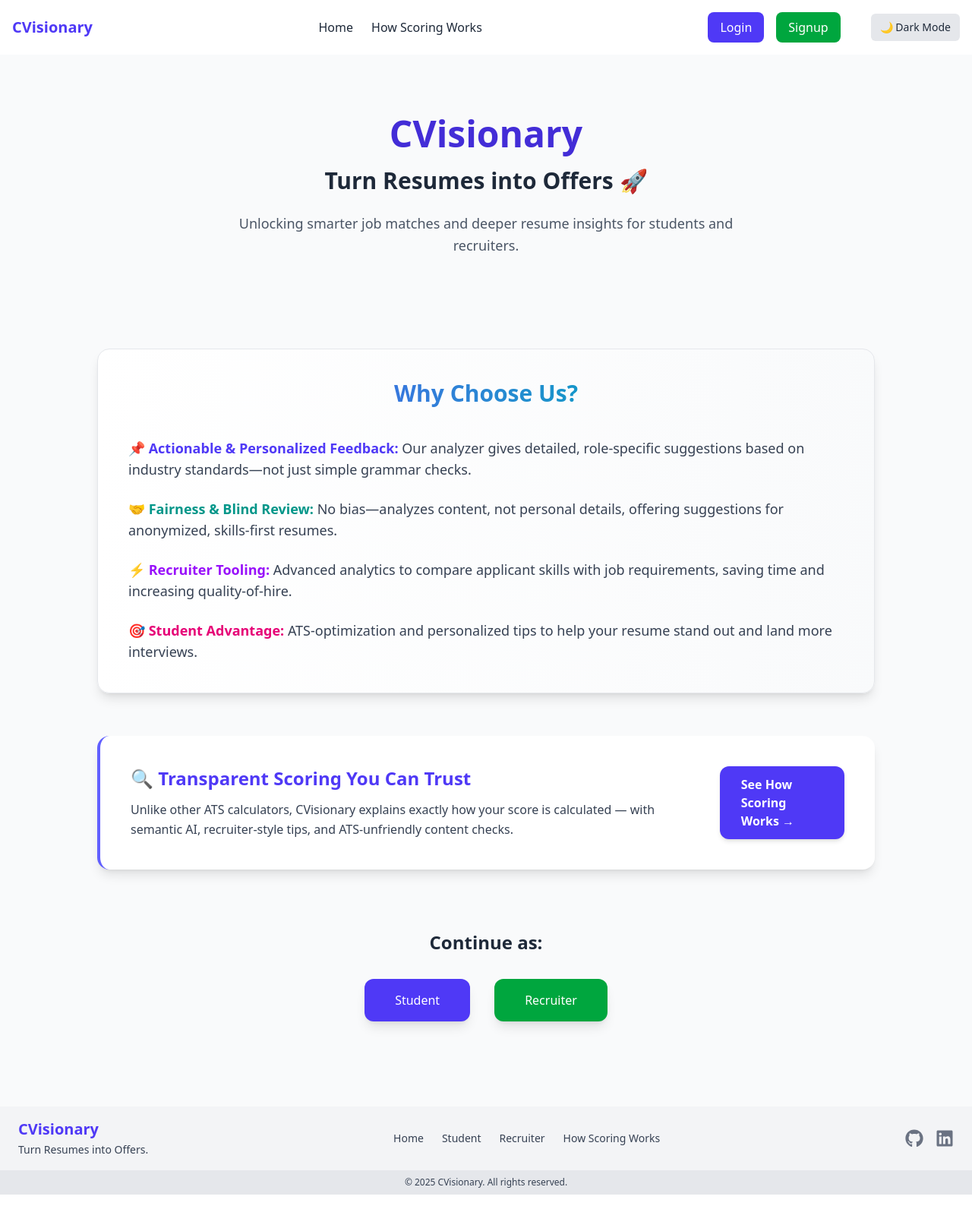
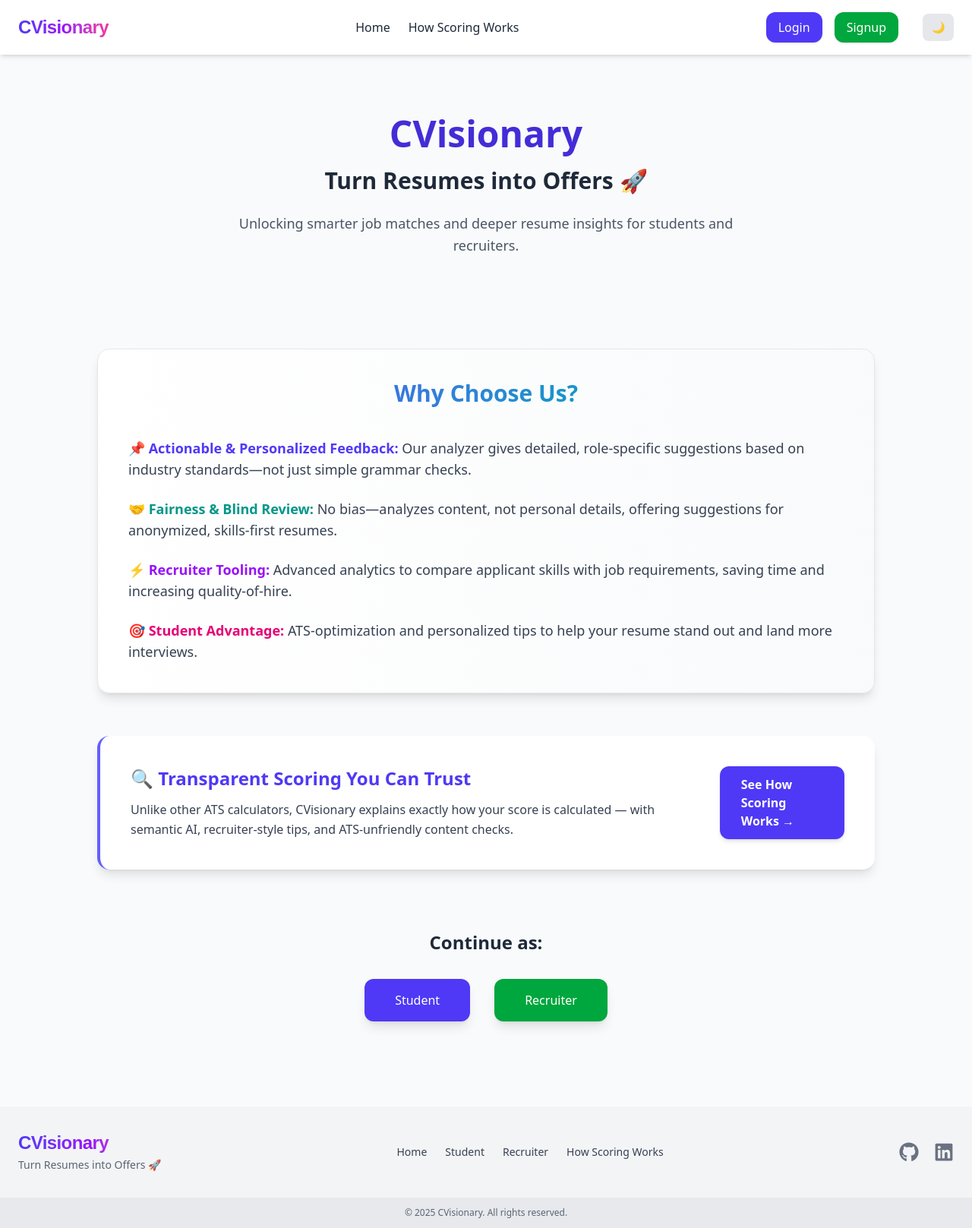
Before and after one commit to shruti-harayan/AI-Resume-Analyzer, a React (Vite) app: page / in a window 1280 px wide. Shown: the whole page at 76% size. Before the commit the page ends 1573 px from the top, so only its background shows below. Built offline with nearby package versions, Linux system fonts and the light colour scheme.

Commit message:
Add files via upload

```diff
--- a/src/components/AccessDenied.jsx
+++ b/src/components/AccessDenied.jsx
@@ -1,9 +1,28 @@
-// AccessDenied.jsx
 export default function AccessDenied() {
   return (
-    <div style={{ padding: "2rem", textAlign: "center" }}>
-      <h2>Access Denied</h2>
-      <p>You do not have permission to view this page with your current account.</p>
+    <div className="min-h-screen flex items-center justify-center bg-gray-50 dark:bg-gray-900 px-4">
+      <div className="max-w-md w-full bg-white dark:bg-gray-800 shadow-lg rounded-2xl p-8 text-center">
+        {/* Icon */}
+        <div className="text-6xl mb-4">⛔</div>
+
+        {/* Heading */}
+        <h2 className="text-2xl font-bold text-gray-900 dark:text-white mb-3">
+          Access Denied
+        </h2>
+
+        {/* Message */}
+        <p className="text-gray-600 dark:text-gray-400 mb-6">
+          You do not have permission to view this page with your current account.
+        </p>
+
+        {/* Back Button */}
+        <a
+          href="/"
+          className="inline-block px-6 py-2 rounded-xl bg-gradient-to-r from-indigo-600 to-purple-600 text-white font-semibold shadow-md hover:opacity-90 transition"
+        >
+          Go Back Home
+        </a>
+      </div>
     </div>
   );
 }
--- a/src/components/Footer.jsx
+++ b/src/components/Footer.jsx
@@ -3,53 +3,55 @@ import { Link } from "react-router-dom";
 import { FaGithub, FaLinkedin } from "react-icons/fa";
 
 const Footer = () => (
-  <footer className="bg-gray-100 dark:bg-gray-900 text-gray-700 dark:text-gray-300 mt-16">
-    <div className="max-w-7xl mx-auto px-6 py-4 flex flex-col md:flex-row items-center justify-between gap-4">
+  <footer className="bg-gray-100 dark:bg-gray-900 text-gray-700 dark:text-gray-300 mt-16 transition-colors duration-300">
+    <div className="max-w-7xl mx-auto px-6 py-8 flex flex-col md:flex-row items-center justify-between gap-6">
 
       {/* Brand */}
       <div className="text-center md:text-left">
-        <span className="block text-xl font-bold text-indigo-600 dark:text-indigo-400">
+        <span
+          className="block text-2xl font-extrabold bg-gradient-to-r from-indigo-600 via-purple-600 to-pink-500 bg-clip-text text-transparent tracking-tight"
+          style={{ fontFamily: "'Poppins', sans-serif" }}
+        >
           CVisionary
         </span>
-        <span className="text-sm">Turn Resumes into Offers.</span>
+        <span className="text-sm opacity-80">Turn Resumes into Offers 🚀</span>
       </div>
 
       {/* Navigation Links */}
-      <nav className="flex flex-wrap justify-center gap-6 text-sm">
-        <Link to="/" className="hover:text-indigo-500">Home</Link>
-        <Link to="/student" className="hover:text-indigo-500">Student</Link>
-        <Link to="/recruiter" className="hover:text-indigo-500">Recruiter</Link>
-        <Link to="/scoring-transparency" className="hover:text-indigo-500">How Scoring Works</Link>
+      <nav className="flex flex-wrap justify-center gap-6 text-sm font-medium">
+        <Link to="/" className="hover:text-indigo-500 transition">Home</Link>
+        <Link to="/student" className="hover:text-indigo-500 transition">Student</Link>
+        <Link to="/recruiter" className="hover:text-indigo-500 transition">Recruiter</Link>
+        <Link to="/scoring-transparency" className="hover:text-indigo-500 transition">
+          How Scoring Works
+        </Link>
       </nav>
 
       {/* Social Icons */}
-      <div className="flex gap-4 text-xl">
-        {/* GitHub */}
+      <div className="flex gap-5 text-xl">
         <a
           href="https://github.com/shruti-harayan"
           target="_blank"
           rel="noopener noreferrer"
           aria-label="GitHub"
-          className="text-gray-500 hover:text-indigo-500 transition"
+          className="text-gray-500 hover:text-indigo-500 transition transform hover:scale-110"
         >
-          <FaGithub size={24} />
+          <FaGithub size={26} />
         </a>
-
-        {/* LinkedIn */}
         <a
           href="https://linkedin.com/in/shruti-harayan"
           target="_blank"
           rel="noopener noreferrer"
           aria-label="LinkedIn"
-          className="text-gray-500 hover:text-indigo-500 transition"
+          className="text-gray-500 hover:text-indigo-500 transition transform hover:scale-110"
         >
-          <FaLinkedin size={24} />
+          <FaLinkedin size={26} />
         </a>
       </div>
     </div>
 
     {/* Bottom Bar */}
-    <div className="bg-gray-200 dark:bg-gray-800 py-2 text-center text-xs">
+    <div className="bg-gray-200 dark:bg-gray-800 py-3 text-center text-xs opacity-80">
       © {new Date().getFullYear()} CVisionary. All rights reserved.
     </div>
   </footer>
--- a/src/components/Header.jsx
+++ b/src/components/Header.jsx
@@ -12,32 +12,35 @@ function Header({ darkMode, setDarkMode }) {
   };
 
   return (
-    <header className="bg-white dark:bg-gray-800 shadow-md">
-      <div className="max-w-7xl mx-auto px-4 py-4 flex justify-between items-center">
+    <header className="bg-white dark:bg-gray-900 shadow-md sticky top-0 z-50 transition-colors duration-300">
+      <div className="max-w-7xl mx-auto px-6 py-4 flex justify-between items-center">
+
         {/* Logo */}
         <Link
           to="/"
-          className="text-xl font-bold text-indigo-600 dark:text-indigo-400"
+          className="text-2xl font-extrabold bg-gradient-to-r from-indigo-600 via-purple-600 to-pink-500 bg-clip-text text-transparent tracking-tight"
+          style={{ fontFamily: "'Poppins', sans-serif" }}
         >
           CVisionary
         </Link>
 
         {/* Navigation */}
-        <nav className="space-x-6">
-          <Link to="/" className="hover:text-indigo-500">
-            Home
-          </Link>
+        <nav className="hidden md:flex space-x-6 font-medium">
+          <Link to="/" className="hover:text-indigo-500 transition">Home</Link>
           {user && user.role === "student" && (
-            <Link to="/student" className="hover:text-indigo-500">
+            <Link to="/student" className="hover:text-indigo-500 transition">
               Student Dashboard
             </Link>
           )}
           {user && user.role === "recruiter" && (
-            <Link to="/recruiter" className="hover:text-indigo-500">
+            <Link to="/recruiter" className="hover:text-indigo-500 transition">
               Recruiter Dashboard
             </Link>
           )}
-          <Link to="/scoring-transparency" className="hover:text-indigo-500">
+          <Link
+            to="/scoring-transparency"
+            className="hover:text-indigo-500 transition"
+          >
             How Scoring Works
           </Link>
         </nav>
@@ -47,7 +50,7 @@ function Header({ darkMode, setDarkMode }) {
           {user ? (
             <button
               onClick={handleLogout}
-              className="px-4 py-2 bg-red-500 text-white rounded-lg hover:bg-red-600"
+              className="px-4 py-2 bg-red-500 text-white rounded-xl hover:bg-red-600 transition shadow-sm"
             >
               Logout
             </button>
@@ -55,13 +58,13 @@ function Header({ darkMode, setDarkMode }) {
             <>
               <Link
                 to="/login"
-                className="px-4 py-2 bg-indigo-600 text-white rounded-lg hover:bg-indigo-700"
+                className="px-4 py-2 bg-indigo-600 text-white rounded-xl hover:bg-indigo-700 transition shadow-sm"
               >
                 Login
               </Link>
               <Link
                 to="/signup"
-                className="px-4 py-2 bg-green-600 text-white rounded-lg hover:bg-green-700"
+                className="px-4 py-2 bg-green-600 text-white rounded-xl hover:bg-green-700 transition shadow-sm"
               >
                 Signup
               </Link>
@@ -71,9 +74,9 @@ function Header({ darkMode, setDarkMode }) {
           {/* Dark Mode Toggle */}
           <button
             onClick={() => setDarkMode(!darkMode)}
-            className="ml-6 px-3 py-2 rounded-md text-sm font-medium bg-gray-200 dark:bg-gray-700 text-gray-800 dark:text-gray-200 hover:bg-gray-300 dark:hover:bg-gray-600 transition"
+            className="ml-4 px-3 py-2 rounded-lg text-sm font-medium bg-gray-200 dark:bg-gray-700 text-gray-800 dark:text-gray-200 hover:bg-gray-300 dark:hover:bg-gray-600 transition"
           >
-            {darkMode ? "☀️ Light Mode" : "🌙 Dark Mode"}
+            {darkMode ? "☀️" : "🌙"}
           </button>
         </div>
       </div>
```
Also changed, not shown: src/components/ATS.jsx (+110 -44 lines).
